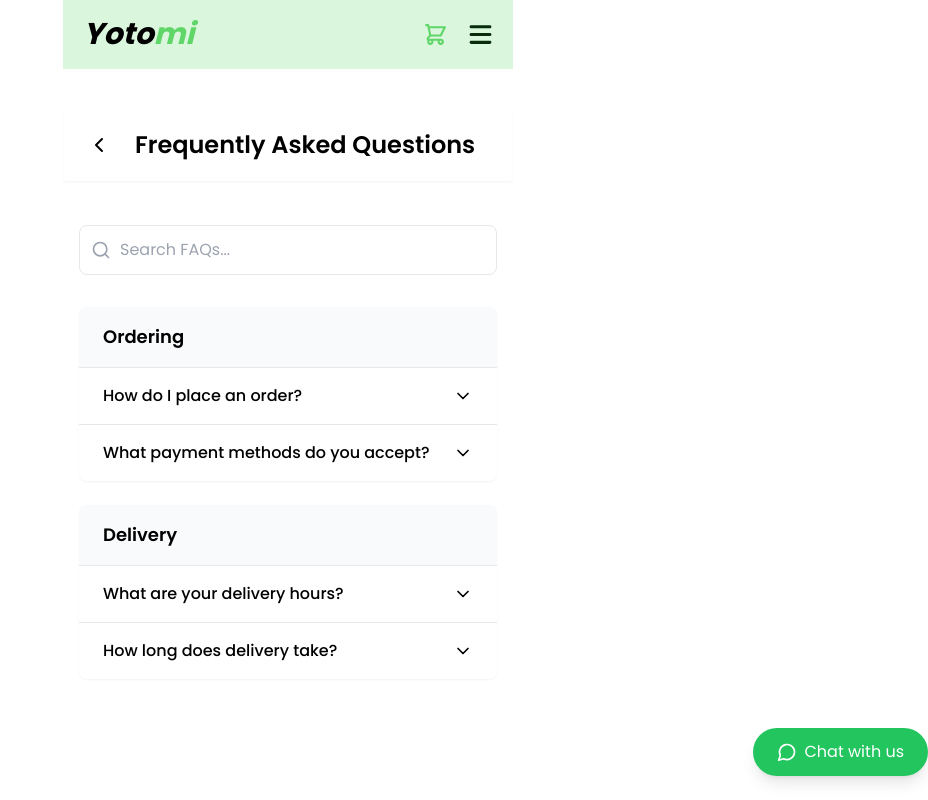
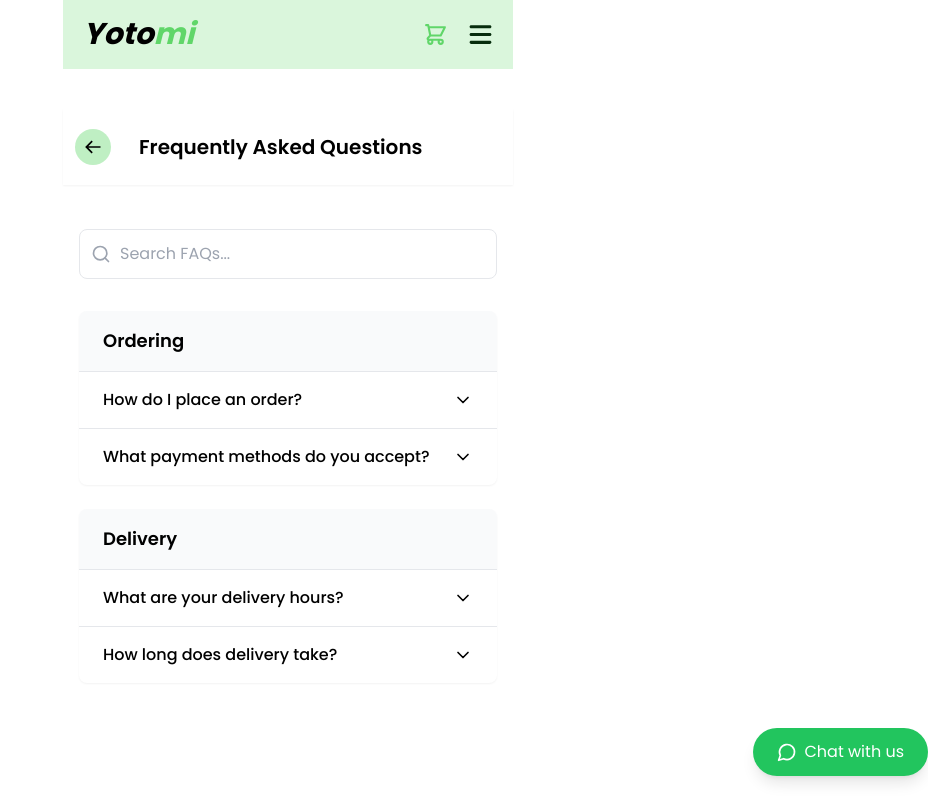
Before and after one commit to BusandCode/yotomi-supermarket, a Next.js app: page /pages/FAQ in a window 1280 px wide. Shown: the top 800 px of the page, without its empty margins (352-1280 px from the left). Built offline with nearby package versions, Linux system fonts and the light colour scheme.

Commit message:
FAQ section

```diff
--- a/app/pages/FAQ/page.js
+++ b/app/pages/FAQ/page.js
@@ -1,8 +1,11 @@
 "use client"
 
+import { BiArrowBack } from "react-icons/bi";
+import Link from 'next/link'
 import React, { useState } from 'react';
 import { BrowserRouter as Router, useNavigate } from 'react-router-dom';
-import { ChevronLeft, ChevronDown, Search, MessageCircle } from 'lucide-react';
+import { ChevronDown, Search, MessageCircle } from 'lucide-react';
+
 
 // Wrapper component to provide Router context
 const FAQWrapper = () => (
@@ -76,14 +79,12 @@ const FAQ = () => {
   return (
     <div className="max-w-[450px] mx-auto flex flex-col  gap-5 h-full">
       <header className="bg-white shadow-sm">
-        <div className="max-w-4xl mx-auto px-4 py-4 flex items-center">
-          <button
-            onClick={() => navigate(-1)}
-            className="p-2 rounded-full hover:bg-gray-100 transition-colors"
-          >
-            <ChevronLeft className="w-6 h-6" />
-          </button>
-          <h1 className="text-2xl font-semibold ml-4">Frequently Asked Questions</h1>
+        <div className="flex items-center">
+        <Link className='py-5 px-3 max-w-fit' href="/">
+            <BiArrowBack className='text-[#000000] bg-[#60D669] bg-opacity-40 p-2 rounded-full w-[36px] h-[36px]' size={25}/>
+          </Link>
+            {/* <ChevronLeft className="w-6 h-6" /> */}
+          <h1 className="text-xl font-semibold ml-4">Frequently Asked Questions</h1>
         </div>
       </header>
 
```
